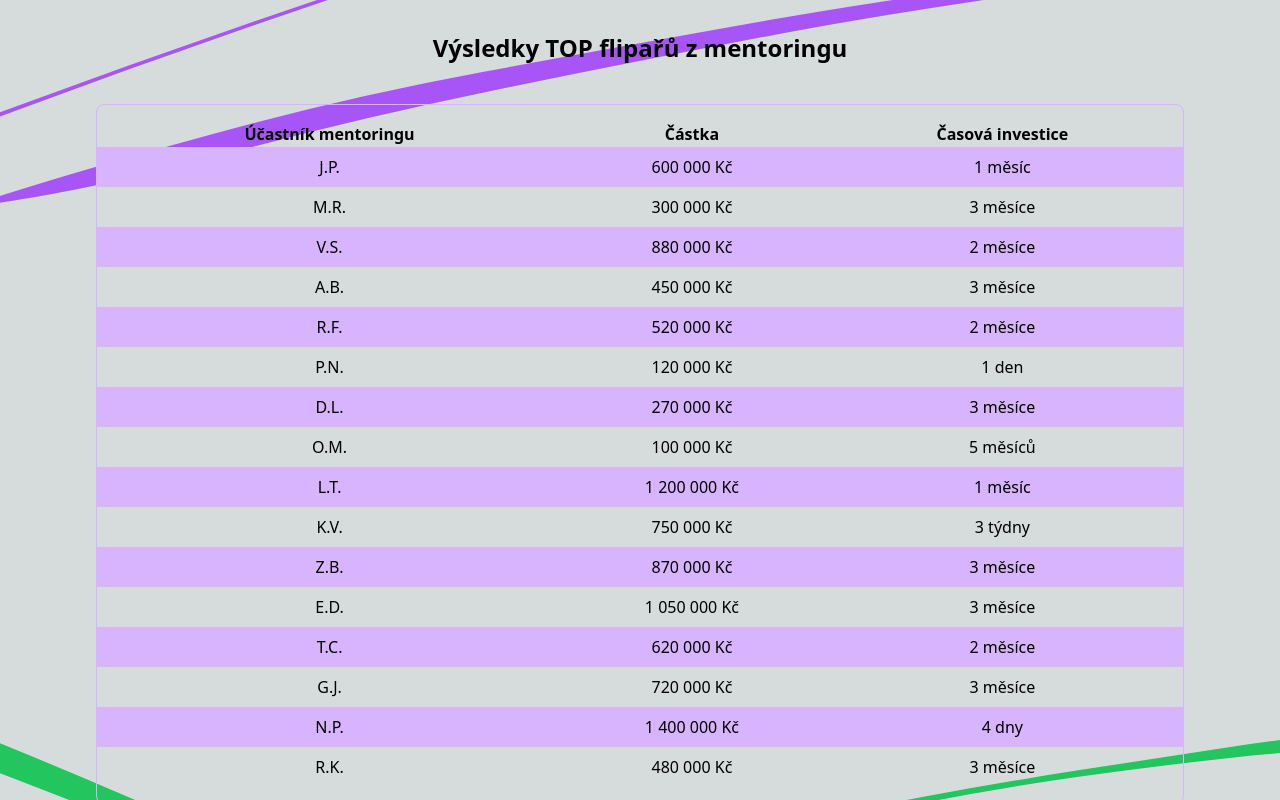
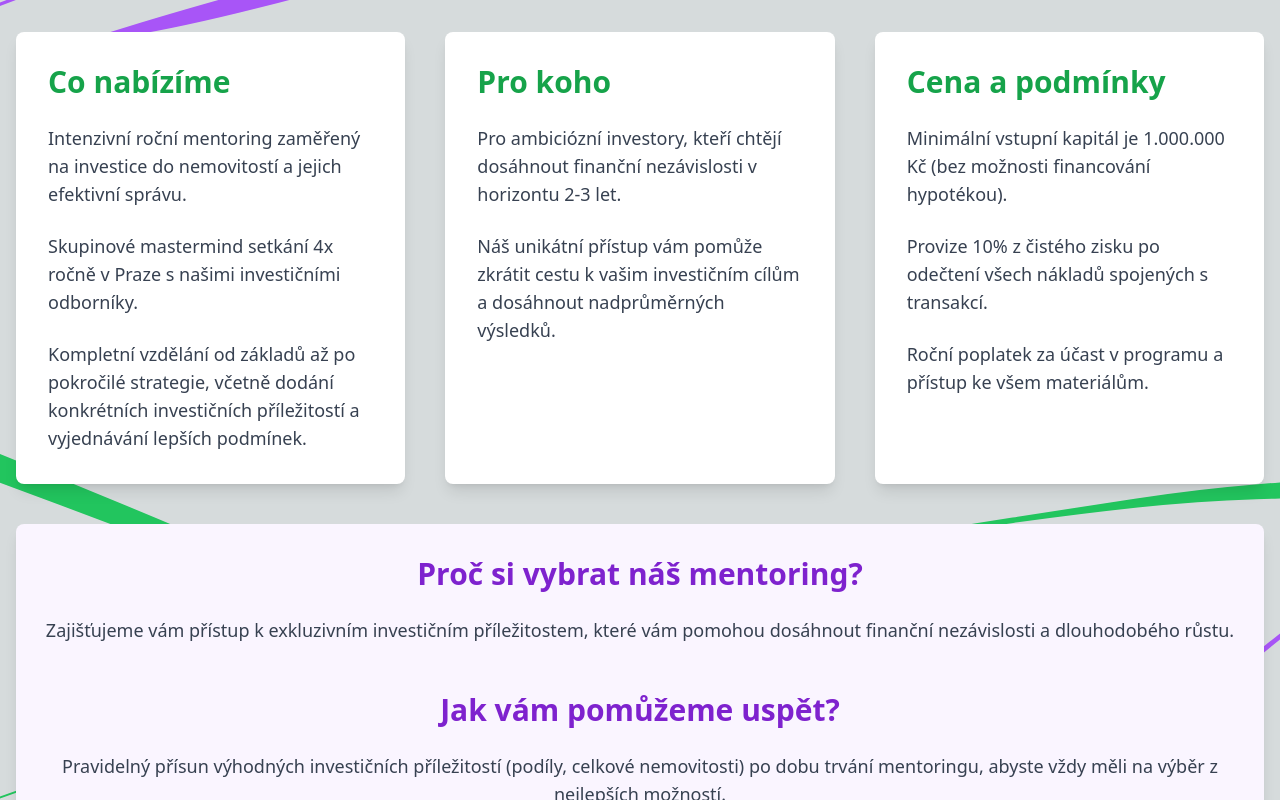
Before and after one commit to HonzaPenicka/investCenter, a Next.js app: page / in a window 1280 px wide. Shown: the part 820-1620 px from the top of the page. Built offline with nearby package versions, Linux system fonts and the light colour scheme.

Commit message:
delete table change data

```diff
--- a/src/components/modal.tsx
+++ b/src/components/modal.tsx
@@ -16,7 +16,7 @@ export const ModalFormDialog: FunctionComponent = () => {
             className="relative bg-white rounded-lg shadow-lg px-4 py-8 w-full z-60 max-w-lg mx-4 grid"
             style={{
               backgroundImage: `url('/llline.svg')`,
-              backgroundSize: 'cover', // nebo 'contain', pokud chcete zachovat poměr stran
+              backgroundSize: 'cover',
               backgroundPosition: 'center',
               backgroundRepeat: 'no-repeat',
             }}
@@ -29,9 +29,9 @@ export const ModalFormDialog: FunctionComponent = () => {
             </button>
             <div className="flex-col text-2xl justify-start text-green-300 gap-1">
               <span className="line-through line-clamp-4">
-                Investorské centrum
+                Agentura pro
               </span>
-              <span className="list-none line-clamp-none">Jiřího Krupičky</span>
+              <span className="list-none line-clamp-none">správu nemovitostí s.r.o.</span>
             </div>
             <div className="flex flex-col gap-5 py-8">
               <input
--- a/src/pages/index.tsx
+++ b/src/pages/index.tsx
@@ -61,8 +61,8 @@ const Home = () => {
       {/* Desktop Menu */}
       <nav className="hidden lg:flex justify-between items-center bg-white w-full py-2 px-10 shadow-md fixed top-0 left-0 z-20">
         <div className="flex-col text-2xl justify-start text-green-300 gap-1">
-          <span className="line-through line-clamp-4">Investorské centrum</span>
-          <span className="list-none line-clamp-none">Jiřího Krupičky</span>
+          <span className="line-through line-clamp-4">Agentura pro</span>
+          <span className="list-none line-clamp-none">správu nemovitostí s.r.o.</span>
         </div>
 
         <div className="flex gap-8 text-lg font-medium">
@@ -121,105 +121,6 @@ const Home = () => {
               Vytvoříme s vámi progresivní portfolio pro{' '}
               <br className="hidden md:block" /> váš pohodlný život do 3 let
             </div>
-          </div>
-
-          <div className="text-2xl font-bold text-pretty">
-            Výsledky TOP flipařů z mentoringu
-          </div>
-
-          <div className="border rounded-lg border-purple-300 py-4 text-center lg:mx-20">
-            <table className="w-full table-auto border-collapse">
-              <thead>
-                <tr>
-                  <th>Účastník mentoringu</th>
-                  <th>Částka</th>
-                  <th>Časová investice</th>
-                </tr>
-              </thead>
-
-              <tbody>
-                <tr className="bg-purple-300 flex-col justify-between">
-                  <td className="py-2">J.P.</td>
-                  <td className="py-2">600 000 Kč</td>
-                  <td className="py-2">1 měsíc</td>
-                </tr>
-                <tr>
-                  <td className="py-2">M.R.</td>
-                  <td className="py-2">300 000 Kč</td>
-                  <td className="py-2">3 měsíce</td>
-                </tr>
-                <tr className="bg-purple-300">
-                  <td className="py-2">V.S.</td>
-                  <td className="py-2">880 000 Kč</td>
-                  <td className="py-2">2 měsíce</td>
-                </tr>
-                <tr>
-                  <td className="py-2">A.B.</td>
-                  <td className="py-2">450 000 Kč</td>
-                  <td className="py-2">3 měsíce</td>
-                </tr>
-                <tr className="bg-purple-300">
-                  <td className="py-2">R.F.</td>
-                  <td className="py-2">520 000 Kč</td>
-                  <td className="py-2">2 měsíce</td>
-                </tr>
-                <tr>
-                  <td className="py-2">P.N.</td>
-                  <td className="py-2">120 000 Kč</td>
-                  <td className="py-2">1 den</td>
-                </tr>
-                <tr className="bg-purple-300">
-                  <td className="py-2">D.L.</td>
-                  <td className="py-2">270 000 Kč</td>
-                  <td className="py-2">3 měsíce</td>
-                </tr>
-                <tr>
-                  <td className="py-2">O.M.</td>
-                  <td className="py-2">100 000 Kč</td>
-                  <td className="py-2">5 měsíců</td>
-                </tr>
-                <tr className="bg-purple-300">
-                  <td className="py-2">L.T.</td>
-                  <td className="py-2">1 200 000 Kč</td>
-                  <td className="py-2">1 měsíc</td>
-                </tr>
-                <tr>
-                  <td className="py-2">K.V.</td>
-                  <td className="py-2">750 000 Kč</td>
-                  <td className="py-2">3 týdny</td>
-                </tr>
-                <tr className="bg-purple-300">
-                  <td className="py-2">Z.B.</td>
-                  <td className="py-2">870 000 Kč</td>
-                  <td className="py-2">3 měsíce</td>
-                </tr>
-                <tr>
-                  <td className="py-2">E.D.</td>
-                  <td className="py-2">1 050 000 Kč</td>
-                  <td className="py-2">3 měsíce</td>
-                </tr>
-                <tr className="bg-purple-300">
-                  <td className="py-2">T.C.</td>
-                  <td className="py-2">620 000 Kč</td>
-                  <td className="py-2">2 měsíce</td>
-                </tr>
-                <tr>
-                  <td className="py-2">G.J.</td>
-                  <td className="py-2">720 000 Kč</td>
-                  <td className="py-2">3 měsíce</td>
-                </tr>
-                <tr className="bg-purple-300">
-                  <td className="py-2">N.P.</td>
-                  <td className="py-2">1 400 000 Kč</td>
-                  <td className="py-2">4 dny</td>
-                </tr>
-                <tr>
-                  <td className="py-2">R.K.</td>
-                  <td className="py-2">480 000 Kč</td>
-                  <td className="py-2">3 měsíce</td>
-                </tr>
-              </tbody>
-            </table>
           </div>
 
           <div className="grid gap-10">
@@ -469,7 +370,7 @@ const Home = () => {
                   </div>
 
                   <div>
-                    Společnost Krupička Invest, kterou Jiří založil, se zaměřuje
+                    Společnost <a href="https://www.apsn.cz" className='underline underline-offset-2'>APSN</a>, kterou Jiří založil, se zaměřuje
                     na strategický nákup a prodej nemovitostí po celé České
                     republice. Díky svému odbornému přístupu pomáhá klientům
                     maximalizovat návratnost investic a efektivně rozšiřovat
@@ -522,41 +423,41 @@ const Home = () => {
 
       <div className="grid gap-2 text-left pb-5 pt-10">
         <div className="text-xl md:text-2xl font-semibold pb-2">
-          Flipování nemovitostí s.r.o.
+          Agentura pro správu nemovitostí s.r.o.
         </div>
 
         <div className="grid gap-2 md:grid-cols-2 lg:justify-around">
           <div className="grid gap-2">
-            <a href="tel:+420111222333">
+            <a href="tel:+420773007171">
               <b>Telefon</b>:{' '}
               <span className="hover:underline-offset-4 hover:underline">
-                +420 111 222 333
+                +420 773 007 171
               </span>
             </a>
 
             <a
               className="hover:underline-offset-4 hover:underline"
-              href="mailto:investicnicentrum@gmail.com"
+              href="mailto:jiri@jkholding.eu"
             >
               <b>Email</b>:{' '}
               <span className="hover:underline-offset-4 hover:underline">
-                investicnicentrum@gmail.com
+                jiri@jkholding.eu
               </span>
             </a>
           </div>
 
           <div className="grid gap-2 text-pretty md:justify-end">
             <div>
-              <b>Adresa</b>: Rybná 716/24, 110 00 Praha 1
+              <b>Adresa</b>: Bulharská 996/20, 101 00 Praha - Vršovice
             </div>
 
             <div className="flex gap-5 md:gap-10">
               <div>
-                <b>IČ</b>: 19773625
+                <b>IČ</b>: 21177953
               </div>
 
               <div>
-                <b>DIČ</b>: CZ19773625
+                <b>DIČ</b>: CZ21177953
               </div>
             </div>
           </div>
@@ -567,7 +468,7 @@ const Home = () => {
         </div>
 
         <div className="text-xs text-center">
-          Copyright © 2024 IVC — všechna práva vyhrazena.
+          Copyright © 2024 Agentura pro správu nemovitostí s.r.o. — všechna práva vyhrazena.
         </div>
       </div>
     </main>
```
